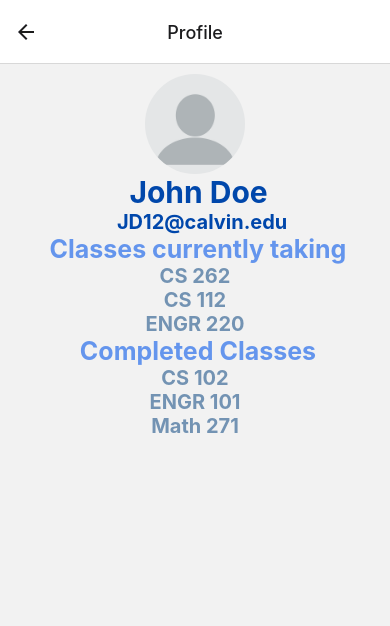
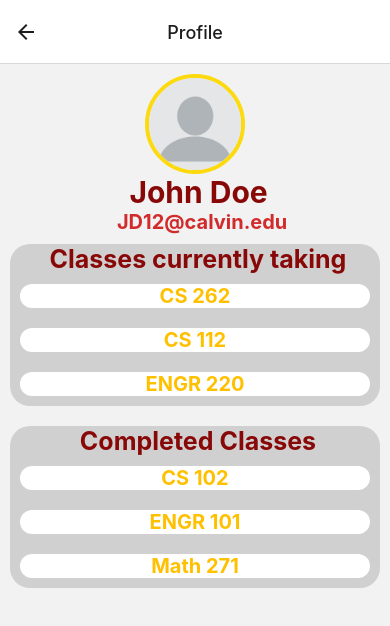
Before and after one commit to I-Dont-Want-An-F/client, a React Native app: screen /Profile in a window 390 px wide. Shown: the top 626 px of the page. Built offline with nearby package versions, Linux system fonts and the light colour scheme.

Commit message:
new colors

```diff
--- a/App.js
+++ b/App.js
@@ -16,13 +16,14 @@ export default function App() {
   return (
       <NavigationContainer>
           <Stack.Navigator initialRouteName='Home' screenOptions={{headerTitleAlign: 'center' }} >
-              <Stack.Screen name='Home' component={HomeScreen}
+              <Stack.Screen  name='Home' component={HomeScreen}
                             options={({ navigation }) => ({
                                       headerRight: () => (
-                                          <Button title="Search" onPress={ () => (navigation.navigate('Search'))} />
+                                          <Button color='#FDDA0D' title='search'onPress={ () => (navigation.navigate('Search'))} />
+                                          //I changed to #FDDA0D but not sure how it will look on android vs apple
                                           ),
                                       headerLeft: () => (
-                                        <Button title="👤" onPress={ () => (navigation.navigate('Profile'))} />
+                                        <Button color='#FDDA0D' title="👤" onPress={ () => (navigation.navigate('Profile'))} />
                                       )
                                           })} />
                 <Stack.Screen name='Details' component={DetailScreen}/>
--- a/screens/DetailScreen.js
+++ b/screens/DetailScreen.js
@@ -1,16 +1,20 @@
 import { TabRouter } from '@react-navigation/native';
 import React, { useState } from 'react';
 import { Button, View, Text, TouchableOpacity, FlatList, StyleSheet } from 'react-native';
+import {GlobalStyles} from '../shared/GlobalStyles';
+
 
 export default function DetailsScreen({ route, navigation }) {
     return (
         <View style={{ flex: 1, padding: 20}}>
-            <Text style = {Styles.header}> { route.params.number + ' - ' + route.params.name }</Text>
-            <Text style = {Styles.sub_header}>{ 'Professor: ' + route.params.prof }</Text>
-            <Text style = {Styles.text}>{ 'General rating: ' + route.params.rating}</Text>
-            <Text style = {Styles.text}>{ 'Homework frequency: ' + route.params.hw}</Text>
-            <Text style = {Styles.text}>{ 'Difficulty: ' + route.params.dif}</Text>
-            <Text style = {Styles.text}>{ 'Book requirement: ' + route.params.book}</Text>
+            <Text style = {GlobalStyles.titleBig}> { route.params.number + ' - ' + route.params.name }</Text>
+            <Text style = {GlobalStyles.titleSmall}>{ 'Professor: ' + route.params.prof }</Text>
+            <View style ={GlobalStyles.background}>
+            <Text style = {GlobalStyles.textSmall}>{ 'General rating: ' + route.params.rating}</Text>
+            <Text style = {GlobalStyles.textSmall}>{ 'Homework frequency: ' + route.params.hw}</Text>
+            <Text style = {GlobalStyles.textSmall}>{ 'Difficulty: ' + route.params.dif}</Text>
+            <Text style = {GlobalStyles.textSmall}>{ 'Book requirement: ' + route.params.book}</Text>
+            </View>
             <Text style = {Styles.post}>{ route.params.post1 }</Text>
         </View>
     );
--- a/screens/ProfileScreen.js
+++ b/screens/ProfileScreen.js
@@ -3,6 +3,7 @@
 import { React } from 'react';
 import { View, Text, FlatList, TouchableOpacity,Image } from 'react-native';
 import {GlobalStyles} from '../shared/GlobalStyles';
+
 
 
 export default function ProfileScreen ({ navigation }){
@@ -53,28 +54,31 @@ export default function ProfileScreen ({ navigation }){
       }
     return (
         <View>
+
         <Image
                     source={require('../assets/Profile_Pic.webp' )}
                     style={GlobalStyles.UserPic}
                     />
+        <Text style={GlobalStyles.titleBig}> John Doe</Text>
+        <Text style={GlobalStyles.titleSmall}>   JD12@calvin.edu</Text>
 
-        <Text style={GlobalStyles.title}> John Doe</Text>
-        <Text style={GlobalStyles.email}>   JD12@calvin.edu</Text>
-        <Text style={GlobalStyles.text}> Classes currently taking</Text>
-
+        <View style={GlobalStyles.background}>
+        <Text style={GlobalStyles.textBig}> Classes currently taking</Text>
         <FlatList data={classList} renderItem={({ item })=> (
              <TouchableOpacity onPress= {() => navigation.navigate("Details", item)}>
-                 <Text style={GlobalStyles.text2}> {item.number} </Text>
+                 <Text style={GlobalStyles.textMed}> {item.number} </Text>
               </TouchableOpacity>
          )} />
+</View>
 
-        <Text style={GlobalStyles.text}> Completed Classes</Text>
-
+        <View style={GlobalStyles.background}>
+        <Text style={GlobalStyles.textBig}> Completed Classes</Text>
         <FlatList data={classList2} renderItem={({ item })=> (
              <TouchableOpacity onPress= {() => navigation.navigate("Details", item)}>
-                 <Text style={GlobalStyles.text2}> {item.number} </Text>
+                 <Text style={GlobalStyles.textMed}> {item.number} </Text>
               </TouchableOpacity>
           )}/>
+          </View>
         </View>
     )
 }
--- a/shared/GlobalStyles.js
+++ b/shared/GlobalStyles.js
@@ -5,37 +5,58 @@ export const GlobalStyles = StyleSheet.create({
         flex: 1,
         padding: 20,
     },
-    title: {
+    titleBig: {
         fontSize: 30,
         fontWeight: 'bold',
         textAlign: 'center',
-        color: '#0047AB',
+        color: '#880808',
+
 
     },
-    email: {
+    titleSmall: {
         fontSize: 20,
         fontWeight: 'bold',
         textAlign: 'center',
-        color: '#0047AB',
+        color: '#D22B2B',
 
     },
-    text:{
+    textBig:{
         fontSize: 25,
         fontWeight: 'bold',
         textAlign: 'center',
-        color: '#6495ED',
+        color: '#880808',
     },
-    text2:{
+    textMed:{
         fontSize: 20,
         fontWeight: 'bold',
         textAlign: 'center',
-        color: '#7393B3',
+        color: '#FFC000',
+        backgroundColor: 'white',
+        borderRadius: 20,
+        margin: 10,
+    },
+    textSmall:{
+        fontSize: 15,
+        fontWeight: 'bold',
+        textAlign:"left",
+        marginTop: 5,
+        marginBottom: 5,
+        fontSize: 15,
+        color: '#880808',
+        margin: 10,
     },
     UserPic: {
         marginTop: 10,
         borderRadius: 50,
+        borderWidth: 4,
+        borderColor: '#FDDA0D',
         width: 100,
         height: 100,
         alignSelf: 'center',
+    },
+    background: {
+        backgroundColor: '#D0D0D0',
+        borderRadius: 20,
+        margin: 10,
     }
 });
--- a/shared/Post.js
+++ b/shared/Post.js
@@ -37,6 +37,7 @@ const PostContainerStyles = StyleSheet.create({
         title: {
             justifyContent: 'center',
             textAlign: 'center',
+            color: '#880808',
             fontSize: 18,
             marginTop: 10,
         },
@@ -45,7 +46,7 @@ const PostContainerStyles = StyleSheet.create({
             marginBottom: 15,
             margin: 10,
             fontSize: 15,
-            color: "blue",
+            color: '#D22B2B',
         }
 
 });
```
